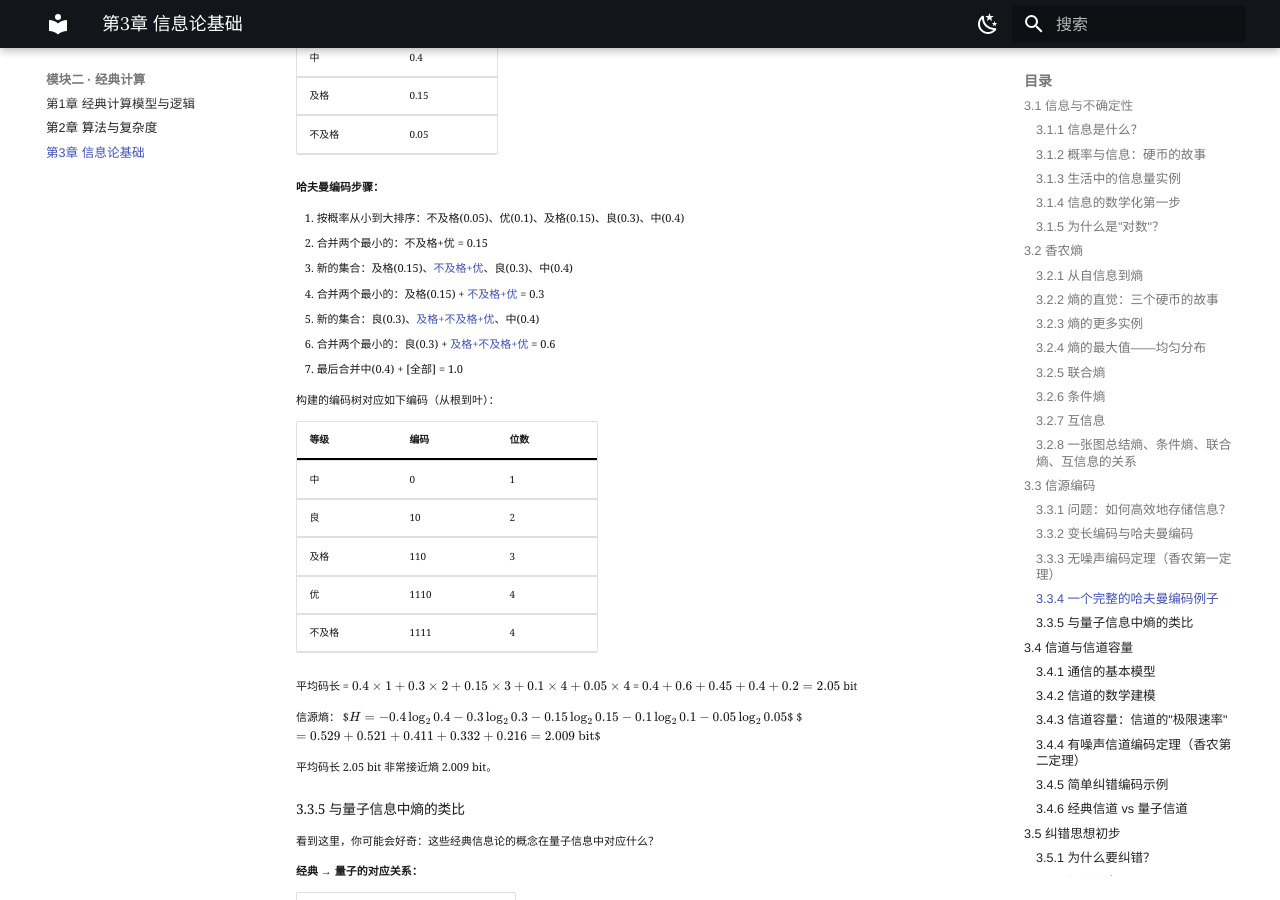
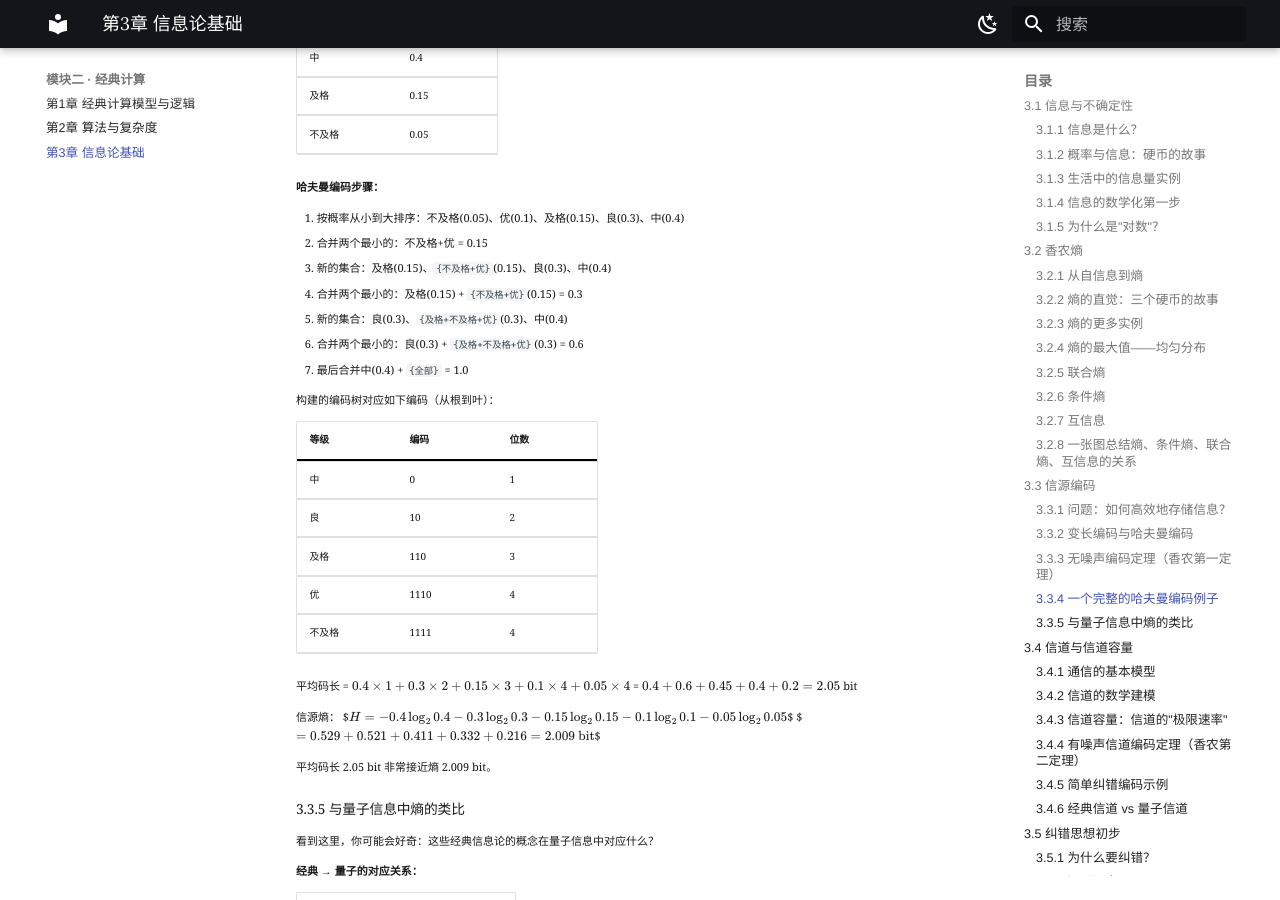
Before and after one commit to JialeZhouxin/quantum-computing-textbook, an MkDocs documentation site: the page built from docs/module-02-classical-computation/ch06-information-theory.md, in a window 1280 px wide and 900 px high, scrolled down 9726 px. Built offline with MkDocs 1.6.1 and Material for MkDocs 9.7.7, drawn with Linux system fonts in a browser that asks for light colours.

Commit message:
修复 MkDocs 构建警告
- ch06: 修复 [0.15]/[0.3] 被误解析为链接
- ch10: 移除不存在的 figures/routing-example.png 引用
- mkdocs.yml: 移除 git-revision-date-localized 插件（路径迁移导致失效）

```diff
--- a/docs/module-02-classical-computation/ch06-information-theory.md
+++ b/docs/module-02-classical-computation/ch06-information-theory.md
@@ -546,11 +546,11 @@ $$= 0.5 + 0.5 + 0.375 + 0.375 = 1.75 \text{ bit}$$
 
 1. 按概率从小到大排序：不及格(0.05)、优(0.1)、及格(0.15)、良(0.3)、中(0.4)
 2. 合并两个最小的：不及格+优 = 0.15
-3. 新的集合：及格(0.15)、[不及格+优](0.15)、良(0.3)、中(0.4)
-4. 合并两个最小的：及格(0.15) + [不及格+优](0.15) = 0.3
-5. 新的集合：良(0.3)、[及格+不及格+优](0.3)、中(0.4)
-6. 合并两个最小的：良(0.3) + [及格+不及格+优](0.3) = 0.6
-7. 最后合并中(0.4) + [全部] = 1.0
+3. 新的集合：及格(0.15)、`{不及格+优}`(0.15)、良(0.3)、中(0.4)
+4. 合并两个最小的：及格(0.15) + `{不及格+优}`(0.15) = 0.3
+5. 新的集合：良(0.3)、`{及格+不及格+优}`(0.3)、中(0.4)
+6. 合并两个最小的：良(0.3) + `{及格+不及格+优}`(0.3) = 0.6
+7. 最后合并中(0.4) + `{全部}` = 1.0
 
 构建的编码树对应如下编码（从根到叶）：
 
--- a/mkdocs.yml
+++ b/mkdocs.yml
@@ -68,9 +68,6 @@ extra_javascript:
 
 plugins:
   - search
-  - git-revision-date-localized:
-      enable_creation_date: true
-      enable_git_follow: false
   - minify:
       minify_html: true
 
```
Also changed, not shown: docs/module-03-quantum-computation-principles/ch10-quantum-circuits-universal-gate-set.md (+1 -1 lines).
